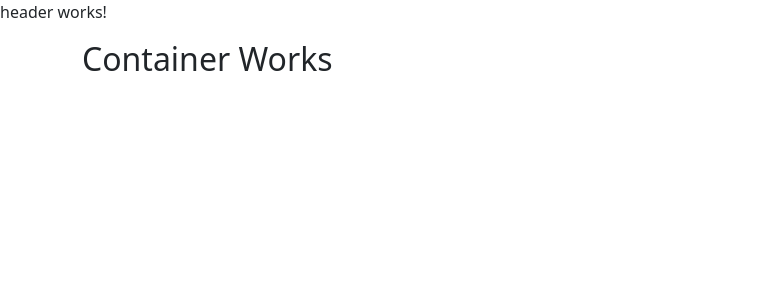
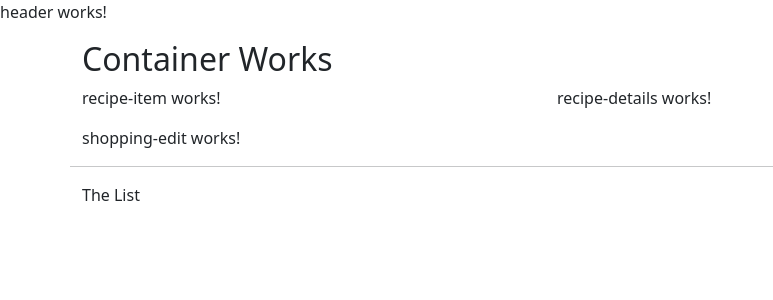
Before and after one commit to Borislav-Vezirov/Grocery-Shopping-List-App, an Angular app: page / in a window 1280 px wide. Shown: the top 300 px of the page, without its empty margins (0-773 px from the left). Built offline with nearby package versions, Linux system fonts and the light colour scheme.

Commit message:
creating the the first view of the page

```diff
--- a/src/app/app.component.html
+++ b/src/app/app.component.html
@@ -3,6 +3,8 @@
     <div class="row">
         <div class="col-md-12">
             <h2>Container Works</h2>
+            <app-recipes></app-recipes>
+            <app-shopping-list></app-shopping-list>
         </div>
     </div>
 </div>
--- a/src/app/recipes/recipe-list/recipe-list.component.html
+++ b/src/app/recipes/recipe-list/recipe-list.component.html
@@ -1 +1 @@
-<p>recipe-list works!</p>
+<app-recipe-item></app-recipe-item>
--- /dev/null
+++ b/src/app/recipes/recipes/recipes.component.html
@@ -0,0 +1,8 @@
+<div class="row">
+    <div class="col-md-5">
+        <app-recipe-list></app-recipe-list>
+    </div>
+    <div class="col-md-5">
+        <app-recipe-details></app-recipe-details>
+    </div>
+</div>
--- /dev/null
+++ b/src/app/recipes/recipes/recipes.component.ts
@@ -0,0 +1,15 @@
+import { Component, OnInit } from '@angular/core';
+
+@Component({
+  selector: 'app-recipes',
+  templateUrl: './recipes.component.html',
+  styleUrls: ['./recipes.component.css']
+})
+export class RecipesComponent implements OnInit {
+
+  constructor() { }
+
+  ngOnInit(): void {
+  }
+
+}
--- /dev/null
+++ b/src/app/shopping-list/shopping-list/shopping-list.component.html
@@ -0,0 +1,7 @@
+<div class="row">
+    <div class="col-xs-10">
+        <app-shopping-edit></app-shopping-edit>
+    </div>
+    <hr>
+    <p>The List</p>
+</div>
--- /dev/null
+++ b/src/app/shopping-list/shopping-list/shopping-list.component.ts
@@ -0,0 +1,15 @@
+import { Component, OnInit } from '@angular/core';
+
+@Component({
+  selector: 'app-shopping-list',
+  templateUrl: './shopping-list.component.html',
+  styleUrls: ['./shopping-list.component.css']
+})
+export class ShoppingListComponent implements OnInit {
+
+  constructor() { }
+
+  ngOnInit(): void {
+  }
+
+}
```
Also changed, not shown: src/app/recipes/recipes.module.ts (+6 -1 lines), src/app/shopping-list/shopping-list.module.ts (+6 -1 lines), src/app/recipes/recipes/recipes.component.css (added), src/app/shopping-list/shopping-list/shopping-list.component.css (added), 2 other files (tests, documents, lock files or other folders).
